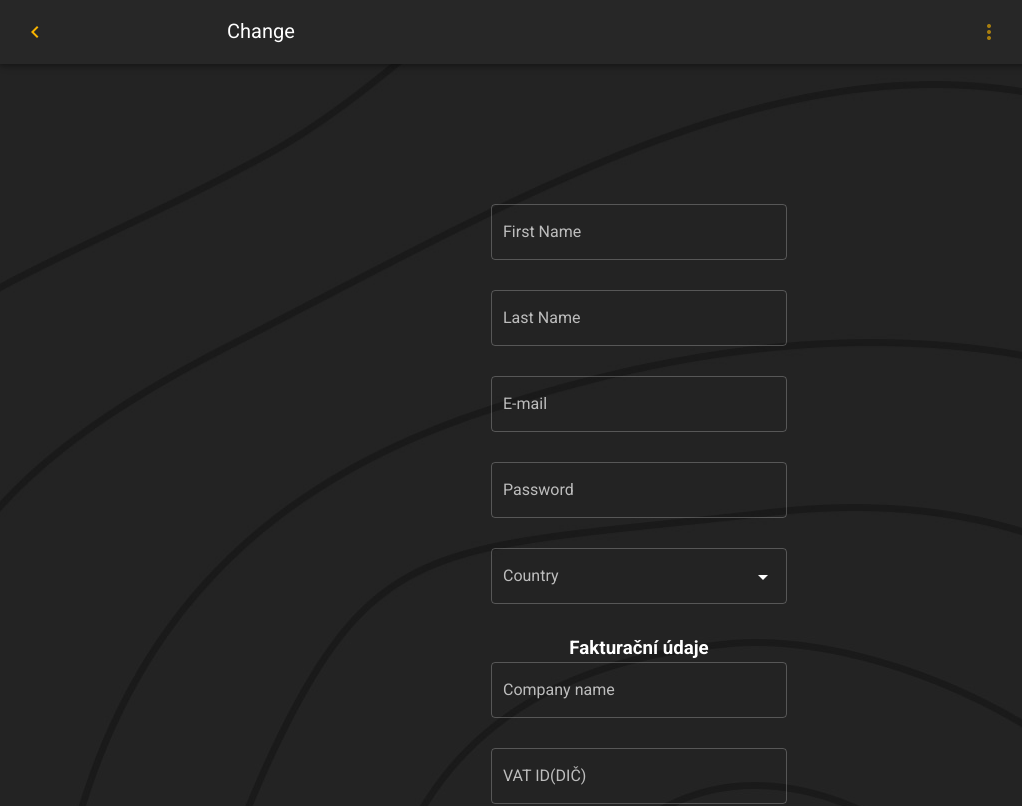
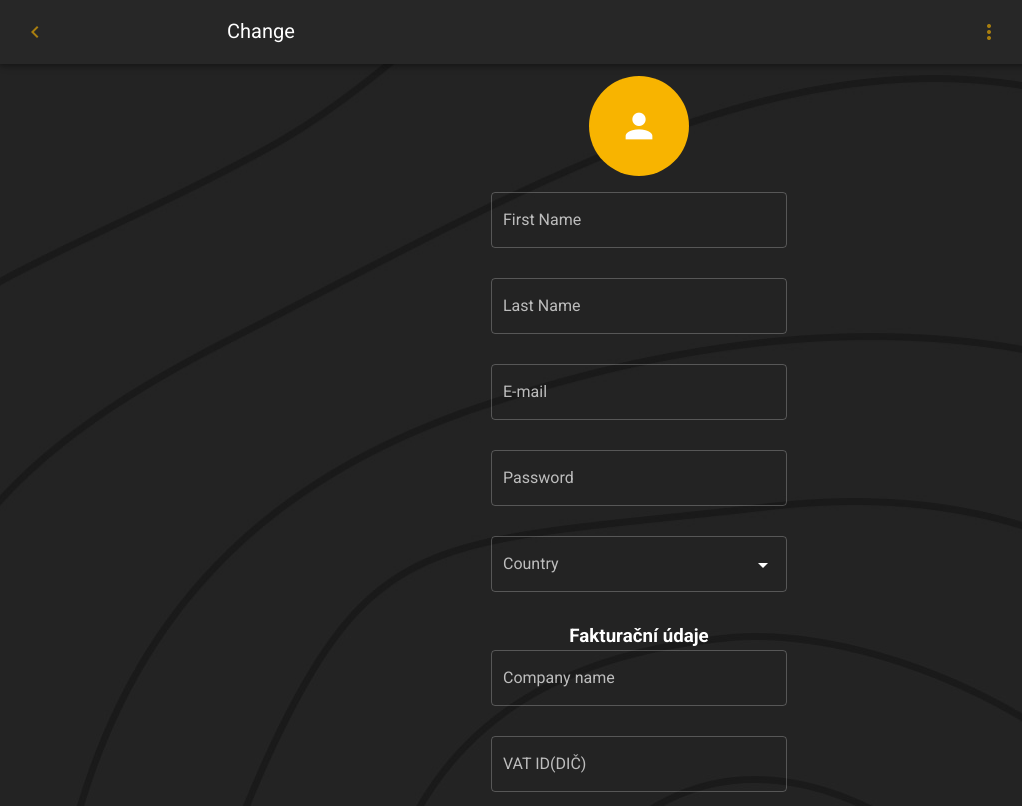
Before and after one commit to Xylofonoda/drevoFE, a Nuxt app: page /app/user-profile in a window 1280 px wide. Shown: the top 806 px of the page, without its empty margins (1-1023 px from the left). Built offline with nearby package versions, Linux system fonts and the light colour scheme.

Commit message:
/ par uprav na ktere jsem zapomnel, barvy

```diff
--- a/components/LayoutComp.vue
+++ b/components/LayoutComp.vue
@@ -9,6 +9,7 @@
               fab
               elevation="0"
               small
+              plain
               class="py-7"
               style="background: transparent"
             ><v-icon plain color="#F8B400">mdi-{{ `chevron-${miniVariant ? 'left' : 'left'}` }}</v-icon>
--- a/pages/app/plan.vue
+++ b/pages/app/plan.vue
@@ -62,7 +62,7 @@
           <nuxt-link
             to=""
             style="text-decoration:none; color: #F8B400"
-          ><p class="text-center mb-10">Historie Plateb (seznam faktur + PDF)</p>
+          ><p class="text-center mb-6">Historie Plateb (seznam faktur + PDF)</p>
           </nuxt-link>
         </v-container>
 
--- a/pages/app/project/name-of-project.vue
+++ b/pages/app/project/name-of-project.vue
@@ -31,7 +31,7 @@
         v-for="folder in folders"
         :key="folder.title"
         link
-        style="border-bottom: 1px solid lightgray"
+        style="border-bottom: 1px solid gray"
 
       >
         <v-col>
--- a/pages/app/project/show-project.vue
+++ b/pages/app/project/show-project.vue
@@ -17,7 +17,7 @@
           :key="folder.title"
           link
           to="/app/project/name-of-project"
-          style="border-bottom: 1px solid lightgray"
+          style="border-bottom: 1px solid gray"
         >
           <v-col>
             <v-row>
--- a/pages/app/user-profile.vue
+++ b/pages/app/user-profile.vue
@@ -9,20 +9,24 @@
           cols="12"
           md="3">
           <v-form>
-            <v-img
-              contain
-              src="/Logo-Test.png"
-              max-width="100px"
-              max-height="100px"
-              class="py-16 mx-auto"
-            ></v-img>
+            <p class="text-center">
+              <v-avatar
+                width="100px"
+                height="100px"
+                color="#F8B400">
+                <v-icon
+                  x-large>
+                  mdi-account
+                </v-icon>
+              </v-avatar>
+            </p>
             <v-text-field
               v-model="firstname"
               :rules="firstnameRules"
               label="First Name"
               persistent-hint
               outlined
-              color="black"
+              color="white"
               required
             />
             <v-text-field
@@ -31,7 +35,7 @@
               label="Last Name"
               persistent-hint
               outlined
-              color="black"
+              color="white"
               required
             />
             <v-text-field
@@ -39,6 +43,7 @@
               :rules="emailRules"
               label="E-mail"
               outlined
+              color="white"
               required
             ></v-text-field>
             <v-text-field
@@ -48,7 +53,7 @@
               type="password"
               outlined
               required
-              color="black"
+              color="white"
             />
             <v-select
               label="Country"
@@ -64,7 +69,7 @@
               persistent-hint
               outlined
               required
-              color="black"
+              color="white"
             />
             <v-text-field
               v-model="VAT"
@@ -73,7 +78,7 @@
               persistent-hint
               outlined
               required
-              color="black"
+              color="white"
             />
             <v-text-field
               v-model="address"
@@ -82,10 +87,12 @@
               persistent-hint
               outlined
               required
-              color="black"
+              color="white"
             />
             <v-btn
               block
+              color="#F8B400"
+              class="black--text"
             >
               Save Changes
             </v-btn>
```
